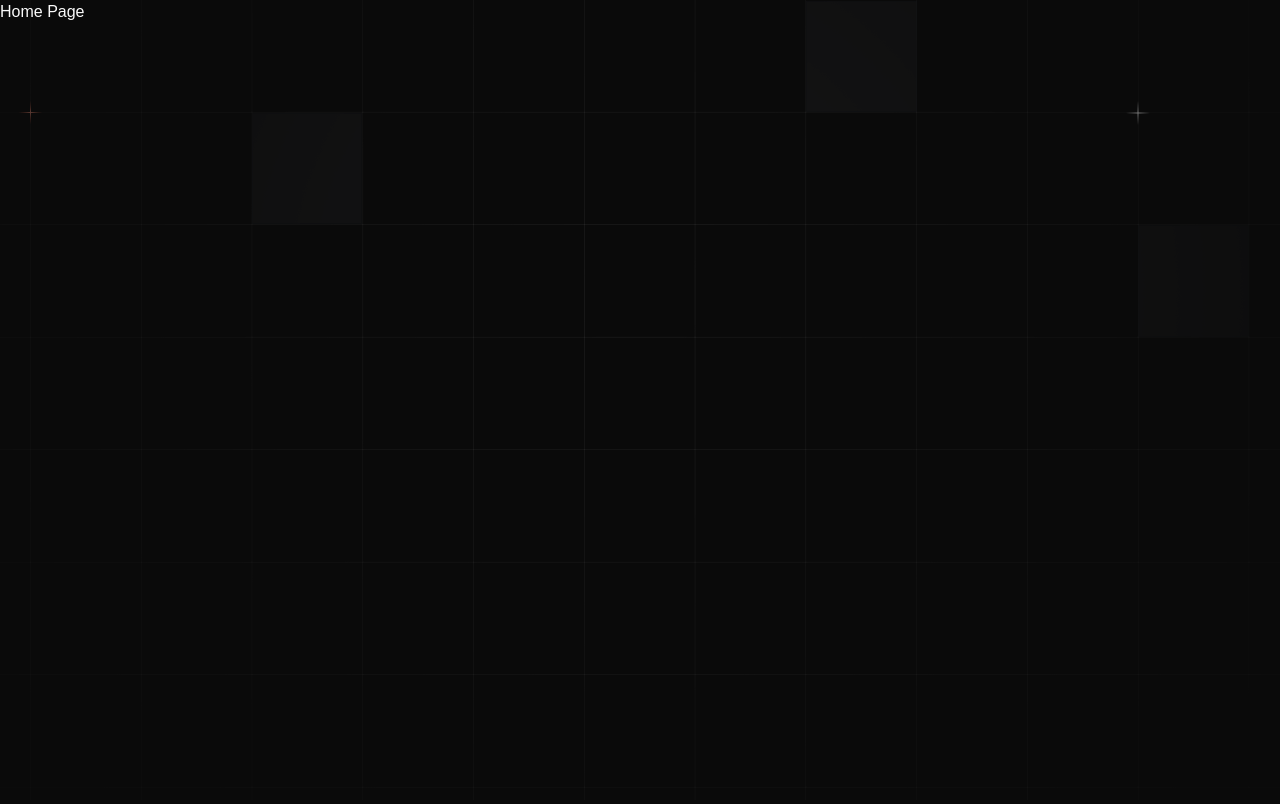
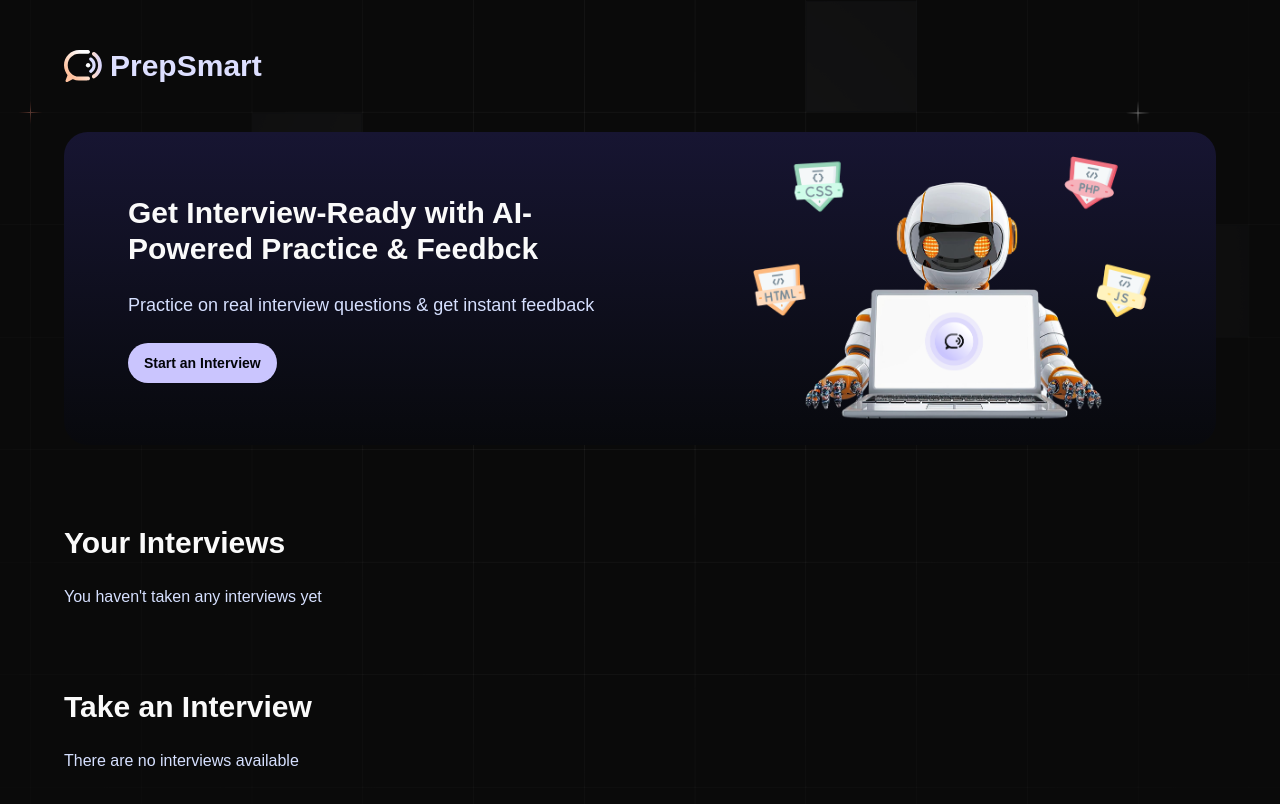
Before and after one commit to ScriptShah/interview_mock, a Next.js app: page / in a window 1280 px wide. Shown: the top 804 px of the page. Built offline with nearby package versions, Linux system fonts and the light colour scheme; a web font is replaced by a local one.

Commit message:
working on home section

```diff
--- a/app/(root)/layout.tsx
+++ b/app/(root)/layout.tsx
@@ -1,8 +1,21 @@
+import Link from 'next/link'
+import Image from 'next/image'
 import React, { ReactNode } from 'react'
+
 
 const RootLayout = ({children} : {children : ReactNode}) => {
   return (
-    <div>{children}</div>
+    <div className='root-layout'>
+      <nav>
+        <Link href="/" className='flex items-center gap-2'>
+          <Image src="/logo.svg" alt='logo' width={38} height={32}/>
+          <h2 className="text-primary-100">
+            PrepSmart
+          </h2>
+        </Link>
+      </nav>
+      {children}
+    </div>
   )
 }
 
--- a/app/(root)/page.tsx
+++ b/app/(root)/page.tsx
@@ -1,8 +1,42 @@
-import React from 'react'
+import { Button } from "@/components/ui/button";
+import Link from "next/link";
+import Image from "next/image";
+import React from "react";
 
 const Page = () => {
-    return (
-        <div>Home Page</div>
-    )
-}
-export default  Page
+  return (
+    <>
+      <section className="card-cta">
+        <div className="flex flex-col gap-6 max-w-lg">
+          <h2>Get Interview-Ready with AI-Powered Practice & Feedbck</h2>
+          <p className="text-lg">
+            Practice on real interview questions & get instant feedback
+          </p>
+          <Button asChild className="btn-primary max-sm:w-full">
+            <Link href="/interview">Start an Interview</Link>
+          </Button>
+        </div>
+        <Image
+          src="/robot.png"
+          alt="robo-dude"
+          width={400}
+          height={400}
+          className="max-sm:hidden"
+        />
+      </section>
+      <section className="flex flex-col gap-6 mt-8">
+        <h2>Your Interviews</h2>
+        <div className="interviews-section">
+          <p>You haven't taken any interviews yet</p>
+        </div>
+      </section>
+      <section className="flex flex-col gap-6 mt-8">
+        <h2>Take an Interview</h2>
+        <div className="interviews-section">
+          <p>There are no interviews available</p>
+        </div>
+      </section>
+    </>
+  );
+};
+export default Page;
--- a/package.json
+++ b/package.json
@@ -14,6 +14,7 @@
     "@radix-ui/react-slot": "^1.2.0",
     "class-variance-authority": "^0.7.1",
     "clsx": "^2.1.1",
+    "dayjs": "^1.11.13",
     "lucide-react": "^0.487.0",
     "next": "15.2.5",
     "next-themes": "^0.4.6",
```
Also changed, not shown: 1 other file (tests, documents, lock files or other folders).
